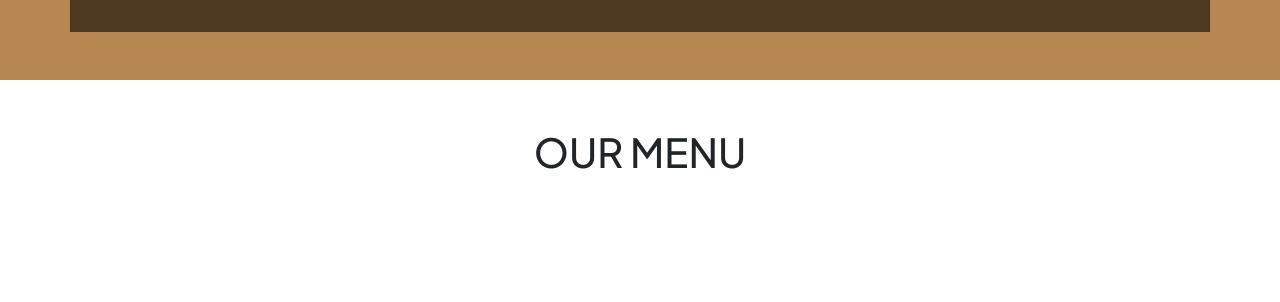
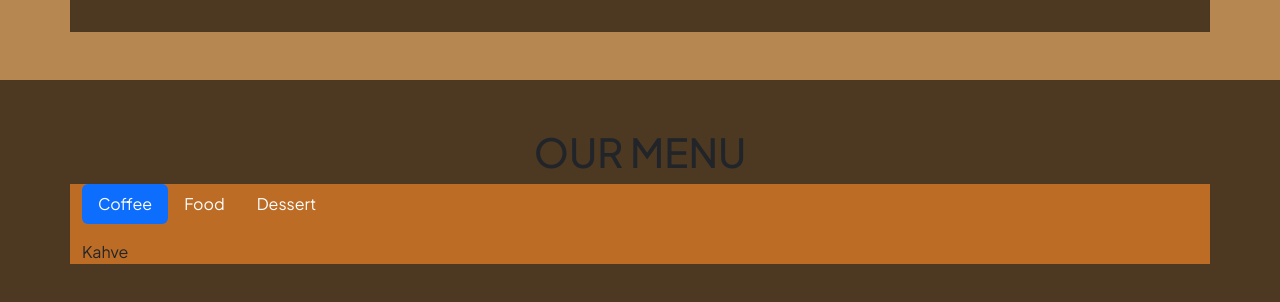
Before and after one commit to KazimAkyol/ilk-bootstrap-project, a plain HTML site: page index.html in a window 1280 px wide. Shown: the part 2545-2847 px from the top of the page. Before the commit the page ends 2777 px from the top, so only its background shows below. Drawn offline with nearby package versions, Linux system fonts and the light colour scheme.

Commit message:
18.commit

```diff
--- a/css/style.css
+++ b/css/style.css
@@ -162,3 +162,13 @@ section#people i{
 section#people i:hover{
     opacity: .5;
 }
+
+/* MENU */
+
+section#menu{
+    background-color: var(--secondary-color);
+}
+
+section#menu .container{
+    background-color: var(--primary-color);
+}
--- a/index.html
+++ b/index.html
@@ -356,24 +356,29 @@
     <!-- OUR MENU -->
 
     <section id="menu" class="py-5">
+      <div class="text-center">
+        <h1 class="">OUR MENU</h1>
+      </div>
 
-        <div class="text-center">
-            <h1 class="">OUR MENU</h1>
-        </div>
-
+      <div class="container">
+        <ul class="nav nav-pills mb-3" id="pills-tab" role="tablist">
+            <li class="nav-item" role="presentation">
+              <button class="nav-link active" id="pills-home-tab" data-bs-toggle="pill" data-bs-target="#pills-coffee" type="button" role="tab" aria-controls="pills-home" aria-selected="true">Coffee</button>
+            </li>
+            <li class="nav-item" role="presentation">
+              <button class="nav-link" id="pills-profile-tab" data-bs-toggle="pill" data-bs-target="#pills-food" type="button" role="tab" aria-controls="pills-profile" aria-selected="false">Food</button>
+            </li>
+            <li class="nav-item" role="presentation">
+              <button class="nav-link" id="pills-contact-tab" data-bs-toggle="pill" data-bs-target="#pills-dessert" type="button" role="tab" aria-controls="pills-contact" aria-selected="false">Dessert</button>
+            </li>
+          </ul>
+          <div class="tab-content" id="pills-tabContent">
+            <div class="tab-pane fade show active" id="pills-coffee" role="tabpanel" aria-labelledby="pills-home-tab" tabindex="0">Kahve</div>
+            <div class="tab-pane fade" id="pills-food" role="tabpanel" aria-labelledby="pills-profile-tab" tabindex="0">Yemek</div>
+            <div class="tab-pane fade" id="pills-dessert" role="tabpanel" aria-labelledby="pills-contact-tab" tabindex="0">Tatli</div>
+          </div>
+      </div>
     </section>
-
-
-
-
-
-
-
-
-
-
-
-
 
     <script
       src="https://cdn.jsdelivr.net/npm/bootstrap@5.3.3/dist/js/bootstrap.bundle.min.js"
```
